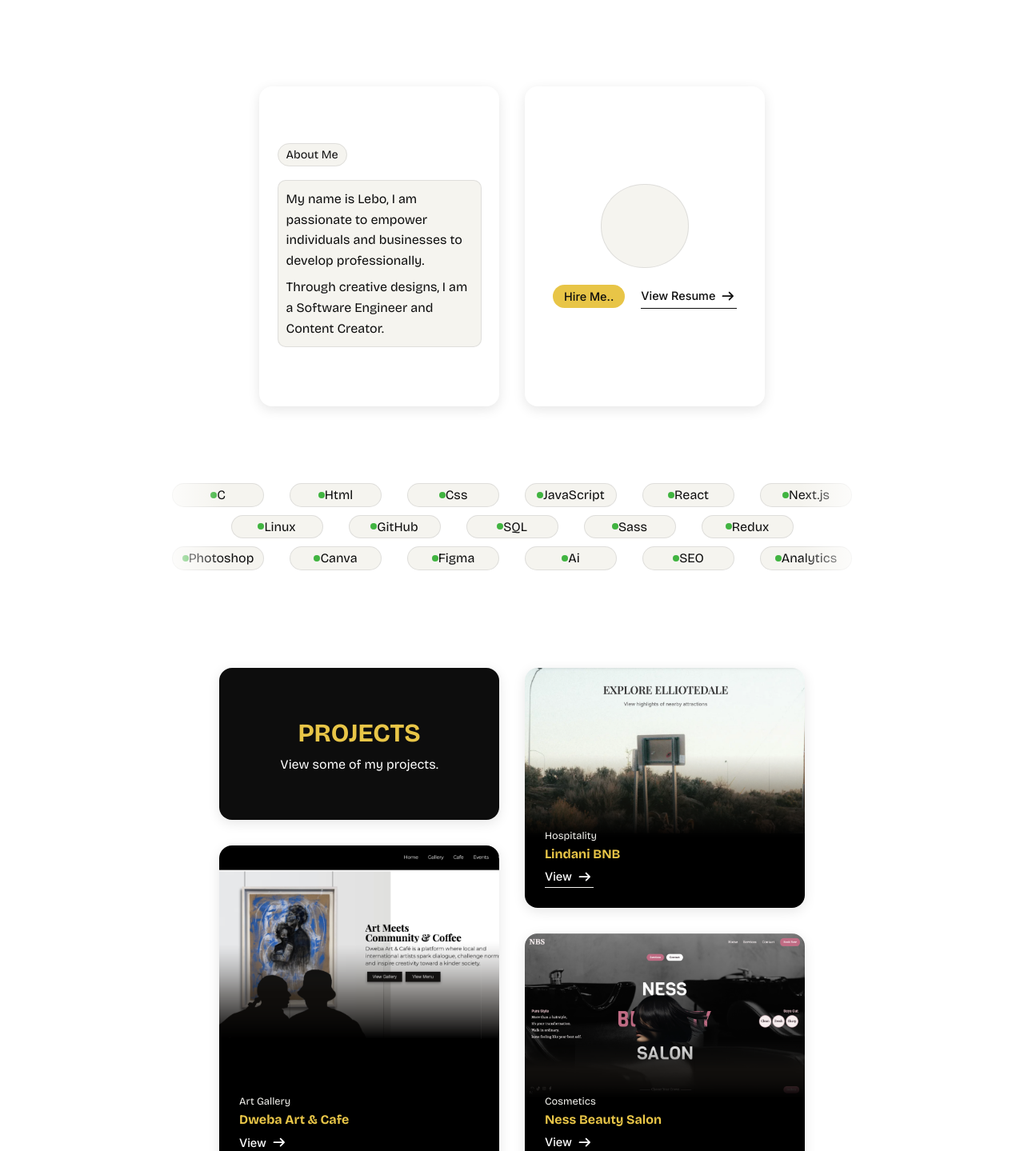
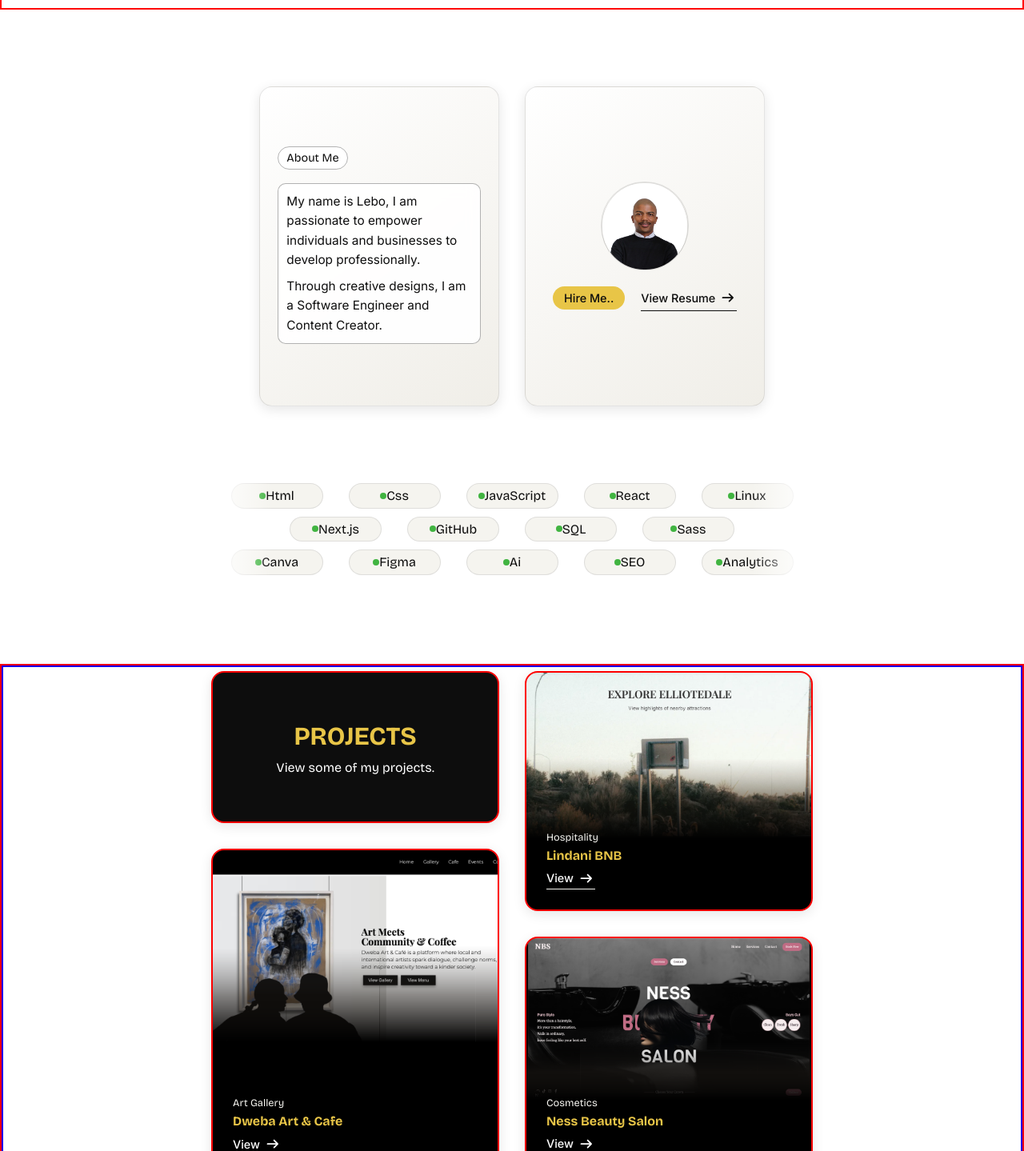
Before and after one commit to Lebo-Madikane/lebo-madikane, a Next.js app: page / in a window 1280 px wide. Shown: the part 788-2227 px from the top of the page at 80% size. Built offline with nearby package versions, Linux system fonts and the light colour scheme.

Commit message:
responsive design component

```diff
--- a/src/components/About/About.js
+++ b/src/components/About/About.js
@@ -3,6 +3,7 @@ import { useState, useRef, useEffect, useCallback } from 'react';
 import styles from './About.module.scss';
 import Card from '../UI/Card/Card';
 import Button from '../UI/Button/Button';
+import Image from 'next/image';
 import { FontAwesomeIcon } from '@fortawesome/react-fontawesome';
 import { faArrowRight, faChevronLeft, faChevronRight } from "@fortawesome/free-solid-svg-icons";
 
@@ -14,7 +15,7 @@ const cards = [
 const GAP = 16;             // must match SCSS gap value
 const SWIPE_THRESHOLD = 50; // minimum px drag to trigger a slide
 
-export default function About() {
+export default function About({ onHireClick, onResumeClick }) {
     const [activeIndex, setActiveIndex] = useState(0);
     const [offset, setOffset] = useState('0px');
     const containerRef = useRef(null);
@@ -67,13 +68,23 @@ export default function About() {
     }, [recalcOffset]);
 
     const skills = {
-        skillsOne: ['C', 'Html', 'Css', 'JavaScript', 'React', 'Next.js'],
-        skillsTwo: ['Linux', 'GitHub', 'SQL', 'Sass', 'Redux'],
-        skillsThree: ['Photoshop', 'Canva', 'Figma', 'Ai', 'SEO', 'Analytics'],
+        skillsOne: ['Html', 'Css', 'JavaScript', 'React', 'Linux'],
+        skillsTwo: ['Next.js', 'GitHub', 'SQL', 'Sass'],
+        skillsThree: ['Canva', 'Figma', 'Ai', 'SEO', 'Analytics'],
+    };
+
+    const handleGetInTouchClick = () => {
+        // Call the function passed from parent component
+        onHireClick();
+    };
+
+    const handleResumeClick = () => {
+        // Call the function passed from parent component
+        onResumeClick();
     };
 
     return (
-        <section className={styles.about}>
+        <section id='about' className={styles.about}>
             <div
                 ref={containerRef}
                 className={styles.container}
@@ -98,11 +109,13 @@ export default function About() {
                 {/* PROFILE CARD */}
                 <Card className={`${styles.card} ${activeIndex === 1 ? styles.active : styles.hidden}`}>
                     <div className={styles.aboutTop}>
-                        <div className={styles.image}></div>
+                        <div className={styles.image}>
+                            <Image className={styles.image} src='/images/about/PhotoLebo.jpeg' alt="AboutMe Image" width={150} height={100} priority={true} />
+                        </div>
                     </div>
                     <div className={`${styles.aboutBottom} ${styles.btns}`}>
-                        <Button>Hire Me..</Button>
-                        <Button variant='tertiary' size='xs'>
+                        <Button onClick={handleGetInTouchClick} aria-label="Open form">Hire Me..</Button>
+                        <Button variant='tertiary' size='xs' onClick={handleResumeClick} aria-label="Open form">
                             View Resume <FontAwesomeIcon className={styles.icon} icon={faArrowRight} />
                         </Button>
                     </div>
@@ -133,17 +146,17 @@ export default function About() {
                 <div className={styles.skillsContainer}>
                     <div className={`${styles.skillsBg} ${styles.skillsOne}`}>
                         {skills.skillsOne.map((skill) =>
-                            <div key={skill} className={styles.skillName}><div className={styles.dotted}></div><h7>{skill}</h7></div>
+                            <div key={skill} className={styles.skillName}><div className={styles.dotted}></div><span>{skill}</span></div>
                         )}
                     </div>
                     <div className={`${styles.skillsBg} ${styles.skillsTwo}`}>
                         {skills.skillsTwo.map((skill) =>
-                            <div key={skill} className={styles.skillName}><div className={styles.dotted}></div><h7>{skill}</h7></div>
+                            <div key={skill} className={styles.skillName}><div className={styles.dotted}></div><span>{skill}</span></div>
                         )}
                     </div>
                     <div className={`${styles.skillsBg} ${styles.skillsThree}`}>
                         {skills.skillsThree.map((skill) =>
-                            <div key={skill} className={styles.skillName}><div className={styles.dotted}></div><h7>{skill}</h7></div>
+                            <div key={skill} className={styles.skillName}><div className={styles.dotted}></div><span>{skill}</span></div>
                         )}
                     </div>
                 </div>
--- a/src/components/About/About.module.scss
+++ b/src/components/About/About.module.scss
@@ -1,4 +1,5 @@
 @use "@/styles/mixins" as *;
+@use "@/styles/variables" as *;
 
 .about {
     min-height: 600px;
@@ -20,6 +21,9 @@
         align-items: center;
         font-size: 0.9rem;
         transition: opacity 0.2s ease;
+        background: linear-gradient(145deg, #FFFFFF 0%, #F0EEE8 100%);
+        //box-shadow: none !important;
+        border: 0.1px solid rgba(0, 0, 0, 0.1);
 
         .aboutTop,
         .aboutBottom {
@@ -32,16 +36,20 @@
 
         .aboutMe {
             padding: 5px 10px;
-            border: 1px solid rgba(180, 180, 180, 0.35);
+            border: 0.1px solid rgba(0, 0, 0, 0.3);
             border-radius: 20px;
-            background-color: var(--ivory);
+            background-color: rgba(255, 255, 255, 0.9);
+            backdrop-filter: blur(8px);
         }
 
         .aboutMeText {
+            font-family: $font-secondary;
+            font-size: 0.96rem;
             padding: 10px;
-            border: 1px solid rgba(180, 180, 180, 0.35);
+            border: 0.1px solid rgba(0, 0, 0, 0.3);
             border-radius: 10px;
-            background-color: var(--ivory);
+            background-color: rgba(255, 255, 255, 0.9);
+            backdrop-filter: blur(8px);
 
             .breakText {
                 display: inline-block;
@@ -51,11 +59,10 @@
 
         .image {
             width: 110px;
-            height: 105px;
+            height: 110px;
             margin: 0 auto;
             border-radius: 49%;
-            background-color: var(--ivory);
-            border: 1px solid rgba(180, 180, 180, 0.35);
+            border: 0.1px solid rgba(0, 0, 0, 0.1);
         }
 
         .btns {
@@ -174,23 +181,35 @@
     }
 
     .skillsSection {
-        width: 900px;
+        width: 750px;
         height: 130px;
         margin: 0 auto;
         position: relative;
         display: flex;
         justify-content: space-between;
 
+        @include mobile {
+            width: 100%;
+        }
+
         .sideFadeLeft {
             width: 10%;
             z-index: 10;
             background: linear-gradient(-90deg, transparent, #FFFFFF);
+
+            @include mobile {
+                width: 15%;
+            }
         }
 
         .sideFadeRight {
             width: 10%;
             z-index: 10;
             background: linear-gradient(90deg, transparent, #FFFFFF);
+
+            @include mobile {
+                width: 15%;
+            }
         }
 
         .skillsContainer {
@@ -205,13 +224,17 @@
                 justify-content: center;
                 gap: 2rem;
 
+                @include mobile {
+                    gap: 1rem;
+                }
+
                 .skillName {
                     width: 115px;
                     display: flex;
                     justify-content: center;
                     align-items: center;
                     gap: 2;
-                    padding: 1px 10px;
+                    padding: 2px 10px;
                     border: 1px solid rgba(180, 180, 180, 0.35);
                     border-radius: 20px;
                     background-color: var(--ivory);
@@ -222,6 +245,11 @@
                         background-color: rgb(65, 180, 65);
                         border-radius: 49%;
                     }
+
+                    @include mobile {
+                        gap: 3;
+                        width: 120px;
+                    }
                 }
             }
         }
--- a/src/components/Contact/Contact.module.scss
+++ b/src/components/Contact/Contact.module.scss
@@ -4,6 +4,7 @@
 .contact {
     width: 100%;
     background: var(--obsidian);
+    border: 2px solid red;
     //background-color: radial-gradient(ellipse at 50% 100%, rgba(232, 197, 71, 0.22) 0%, transparent 60%);
 }
 
--- a/src/components/Footer/Footer.module.scss
+++ b/src/components/Footer/Footer.module.scss
@@ -6,6 +6,7 @@
     padding: 5px;
     margin-top: 1px;
     background: var(--obsidian);
+    border: 2px solid red;
 }
 
 .container {
--- a/src/components/Header/Header.module.scss
+++ b/src/components/Header/Header.module.scss
@@ -2,7 +2,6 @@
 @use '../../styles/mixins' as *;
 
 .header {
-    //width: 70%;
     min-height: 76px;
     margin: 0 auto;
     position: fixed;
@@ -14,6 +13,7 @@
     //border-radius: 50px;
     backdrop-filter: blur(8px);
     //background: rgba(0, 0, 0, 0.01);
+    border: 2px solid red;
 
     .container {
         width: 98%;
--- a/src/components/Hero/Hero.module.scss
+++ b/src/components/Hero/Hero.module.scss
@@ -6,6 +6,7 @@
     height: calc(100vh - 85px);
     margin-top: 85px;
     position: relative;
+    border: 2px solid red;
 
     @include mobile {
         overflow-x: hidden;
@@ -29,6 +30,7 @@
         padding: 5px;
         color: var(--obsidian);
         font-family: $font-secondary;
+        border: 2px solid red;
 
         .firstP {
             font-size: 0.67rem;
--- a/src/components/Music/Music.module.scss
+++ b/src/components/Music/Music.module.scss
@@ -20,6 +20,10 @@
     font-weight: 500;
     letter-spacing: 2px;
     white-space: nowrap;
+
+    @include mobile {
+        display:  none;
+    }
 }
 
 .content {
@@ -31,13 +35,14 @@
 }
 
 .contentContainer {
-    width: 60%;
+    //width: 60%;
     height: fit-content;
     margin: 6rem auto;
     display: flex;
     flex-direction: column;
     align-items: center;
     gap: 4rem;
+    border: 2px solid red;
 }
 
 .header {
@@ -66,6 +71,12 @@
         height: 100%;
         object-fit: cover;
     }
+
+    @include mobile {
+        width: 100%;
+        height: 100%;
+        object-fit: cover;
+    }
 }
 
 .cta {
@@ -79,6 +90,10 @@
     position: relative;
     align-content: center;
     background-color: var(--obsidian);
+
+    @include mobile {
+        width: 90%;
+    }
 }
 
 .ctaText {
--- a/src/components/Projects/Projects.module.scss
+++ b/src/components/Projects/Projects.module.scss
@@ -3,10 +3,11 @@
 
 .projects {
     margin: 6rem auto 0 auto;
+    border: 2px solid red;
 }
 
 .container {
-    width: 800px;
+    //width: fit-content;
     height: fit-content;
     margin: 0 auto;
     padding: 5px;
@@ -14,6 +15,7 @@
     justify-content: center;
     align-content: center;
     gap: 2rem;
+    border: 2px solid blue;
 }
 
 .cardOne {
@@ -57,10 +59,16 @@
 }
 
 .card {
-    width: 350px;
+    width: 360px;
     display: flex;
     flex-direction: column;
     justify-content: end;
+    border: 2px solid red;
+
+    @include mobile {
+        border: 2px solid green;
+        width: fit-content;
+    }
 }
 
 .cardText {
```
Also changed, not shown: public/images/about/PhotoLebo.jpeg (added).
